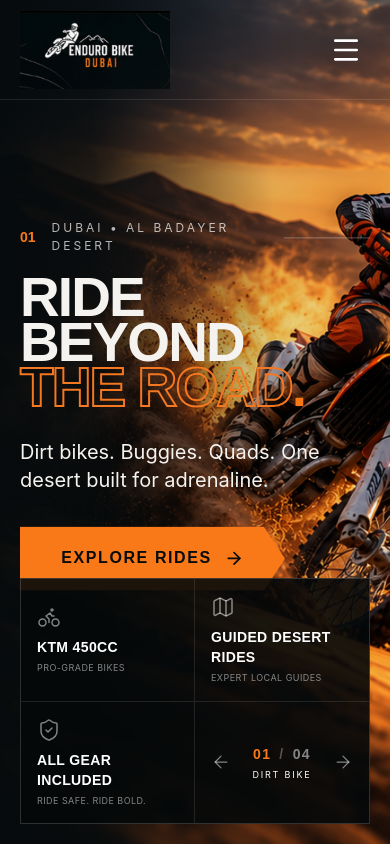
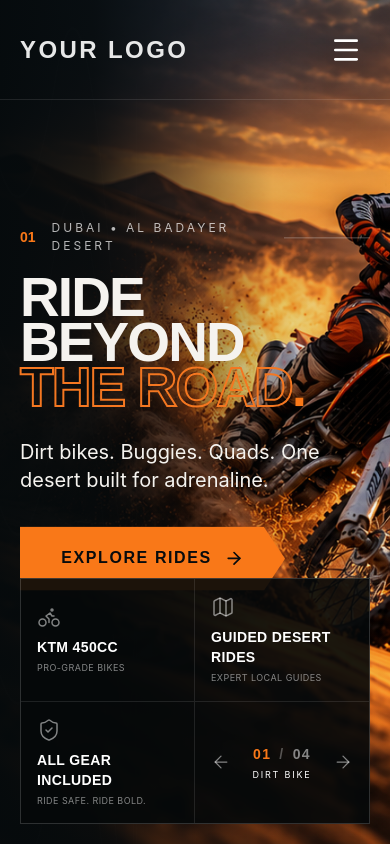
Before and after one commit to rameezwangde/Dirt-Bike, a React app: page / in a window 390 px wide. Shown: the top 844 px of the page. Built offline with nearby package versions, Linux system fonts and the light colour scheme; the HTML template or start-up script is replaced by a standard one.

Commit message:
feat: add Navbar component with responsive layout and mobile menu

```diff
--- a/src/components/Navbar.jsx
+++ b/src/components/Navbar.jsx
@@ -1,7 +1,7 @@
 import React, { useState } from 'react';
 import { motion, AnimatePresence } from 'framer-motion';
 import { ArrowRight, Menu, X } from 'lucide-react';
-import logoImg from '../../image.png';
+
 
 const Navbar = () => {
   const [isMobileMenuOpen, setIsMobileMenuOpen] = useState(false);
@@ -24,7 +24,9 @@ const Navbar = () => {
 
           {/* LEFT: Logo */}
           <div className="flex items-center relative z-[60]">
-            <img src={logoImg} alt="Enduro Bike Dubai" style={{ width: '150px' }} className="h-auto object-contain" />
+            <div className="font-barlow font-bold text-2xl tracking-widest text-white/90">
+              YOUR LOGO
+            </div>
           </div>
 
           {/* CENTER: Navigation Links */}
```
